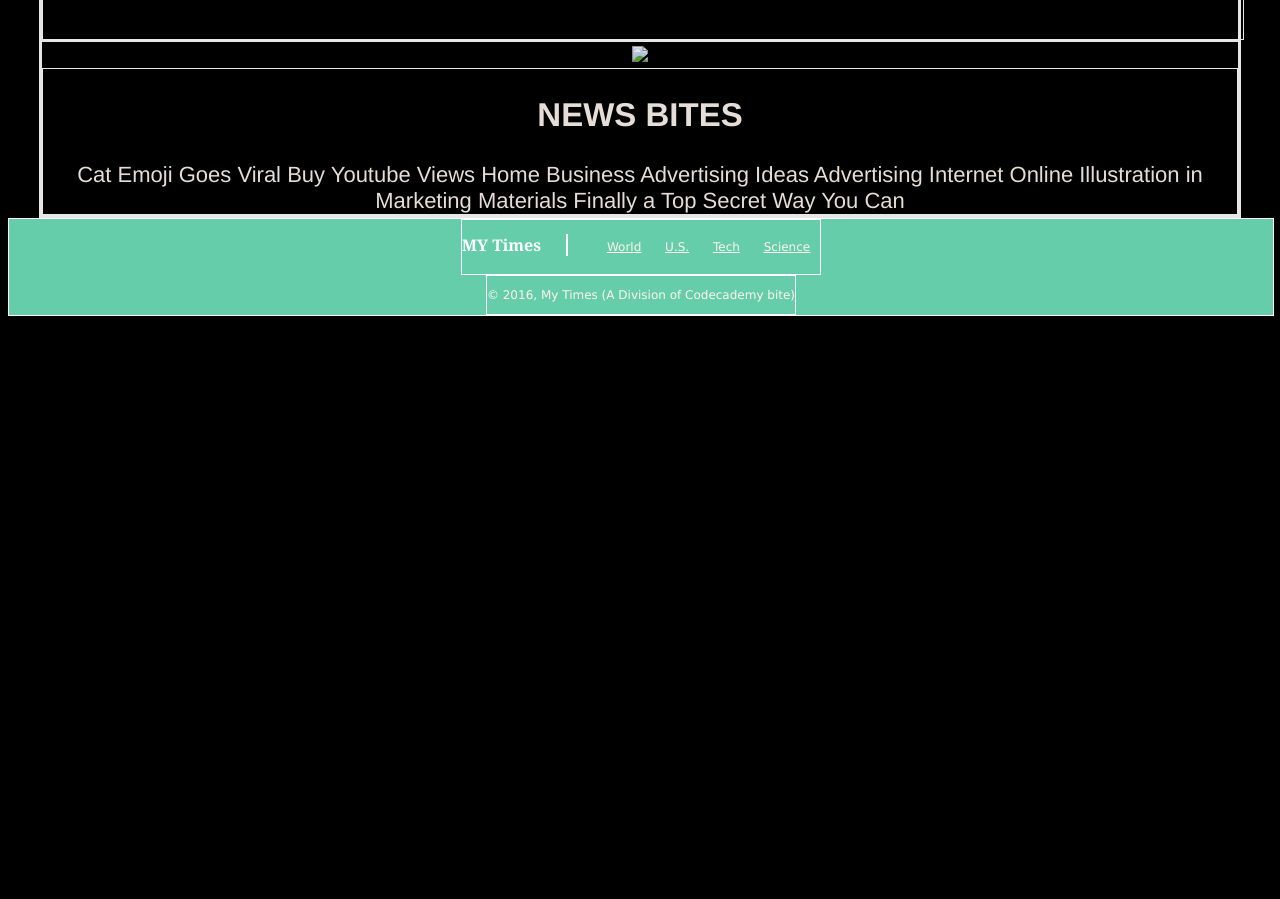
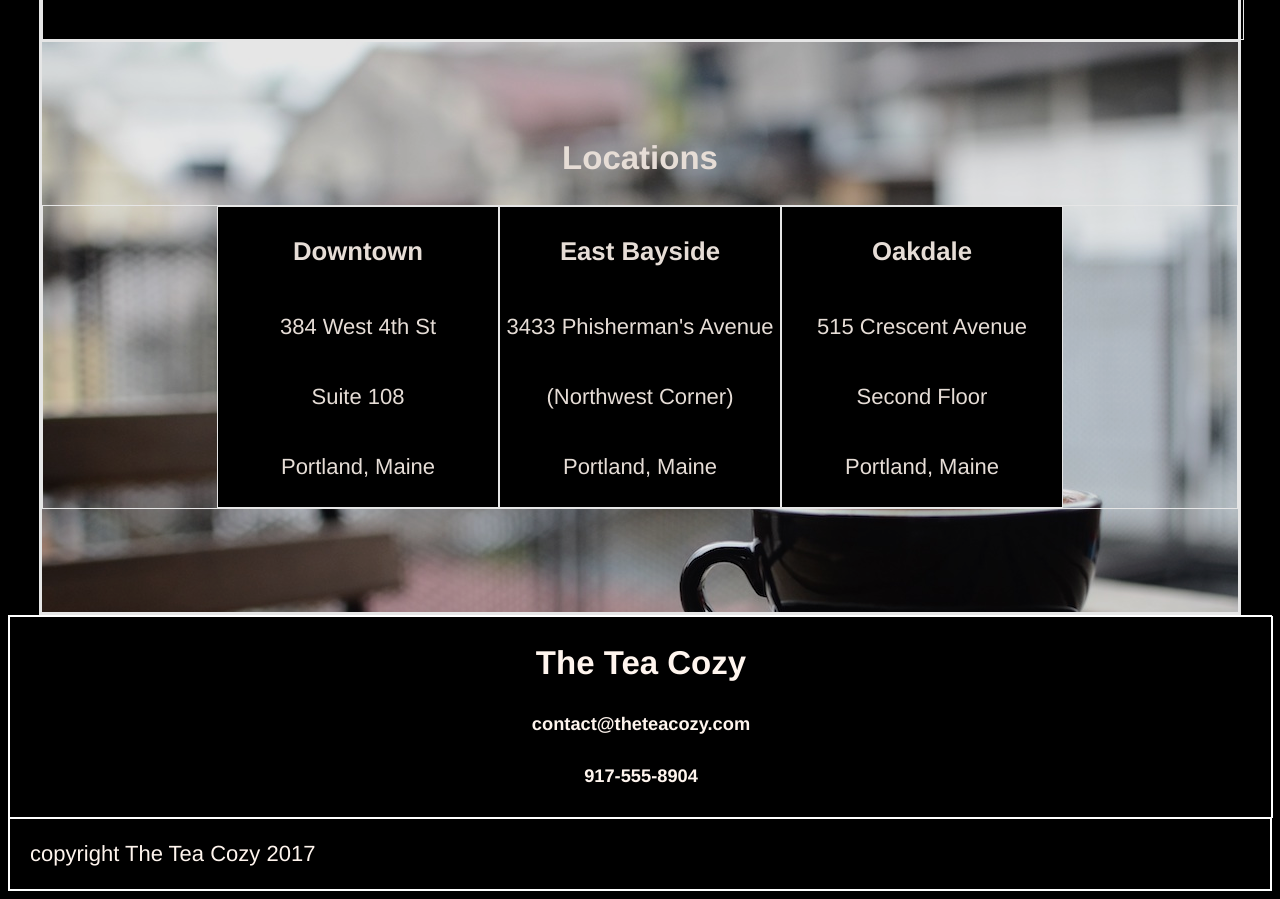
Before and after one commit to ballingj/teacozy, a plain HTML site: page index.html in a window 1280 px wide. Shown: the part 1587-2486 px from the top of the page. Before the commit the page ends 1911 px from the top, so only its background shows below. Drawn offline with Linux system fonts and the light colour scheme.

Commit message:
location and footer contents added.

```diff
--- a/index.html
+++ b/index.html
@@ -78,18 +78,28 @@
       <!-- End Tea of the month section -->
 
       <!-- Location Section -->
-
-      <div class="location-container">
-        <img class="cookie" src="./images/img-news-bite.png">
-        <div class="news-bites">
-          <h2>NEWS BITES</h2>
-          <span class="bite">Cat Emoji Goes Viral</span>
-          <span class="bite">Buy Youtube Views</span>
-          <span class="bite">Home Business Advertising Ideas</span>
-          <span class="bite">Advertising Internet Online</span>
-          <span class="bite">Illustration in Marketing Materials</span>
-          <span class="bite">Finally a Top Secret Way You Can</span>
-        </div>
+      <div id="locations">
+        <h2>Locations</h2>
+          <div class="location-container">
+            <div class="location">
+              <h3>Downtown</h3>
+              <p>384 West 4th St</p>
+              <p>Suite 108</p>
+              <p>Portland, Maine</p>
+            </div>
+            <div class="location">
+              <h3>East Bayside</h3>
+              <p>3433 Phisherman's Avenue</p>
+              <p>(Northwest Corner)</p>
+              <p>Portland, Maine</p>
+            </div>
+            <div class="location">
+              <h3>Oakdale</h3>
+              <p>515 Crescent Avenue</p>
+              <p>Second Floor</p>
+              <p>Portland, Maine</p>
+            </div>
+          </div>
       </div>
 
       <!-- end Location section -->
@@ -104,16 +114,13 @@
     <!-- Footer Section -->
     <div class="footer">
       <div class="info">
-        <span class="title">MY Times</span>
-        <nav>
-          <span><a href=#>World</a></span>
-          <span><a href=#>U.S.</a></span>
-          <span><a href=#>Tech</a></span>
-          <span><a href=#>Science</a></span>
-        </nav>
+        <h2>The Tea Cozy</h2>
+        <h5>contact@theteacozy.com</h5>
+        <h5>917-555-8904</h5>
       </div>
+
       <div class="copyright">
-        <p>&copy; 2016, My Times (A Division of Codecademy bite)</p>
+        <p>copyright The Tea Cozy 2017</p>
       </div>
     </div>
 
--- a/style.css
+++ b/style.css
@@ -116,36 +116,40 @@ a {
 
 /* Location Section */
 
+#locations {
+  background-image: url(./resources/images/img-locations-background.jpg);
+  height: 500px;
+  padding-top: 70px;
+}
+
 .location-container {
+  display: flex;
+  flex-direction: row;
+  justify-content: center;
+  align-items: center;
+}
 
+.location {
+  height: 300px;
+  width: 300px;
+  background-color: black;
+  flex-basis: 280px;
+  display: flex;
+  flex-direction: column;
+  justify-content: center;
 }
 
 
 /* Footer */
 
-.footer {
-  display: flex;
-  justify-content: center;
-  align-items: center;
-  flex-direction: column;
+.footer .info {
   width: 100%;
-  background-color: MediumAquamarine;
+  height: 200px;
   margin: auto;
-  font-family: Verdana;
-  font-size: 12px;
+  text-align: center;
 }
 
-.footer .title {
-  display: inline-block;
-  padding-right: 25px;
-  border-right: 2px solid white;
-  font-family: Georgia;
-  font-size: 16px;
-  font-weight: bold;
-  color: white;
+.copyright {
+  text-align: left;
+  padding-left: 20px;
 }
-
-.footer nav {
-  display: inline-block;
-  padding-left: 25px;
-}
```
